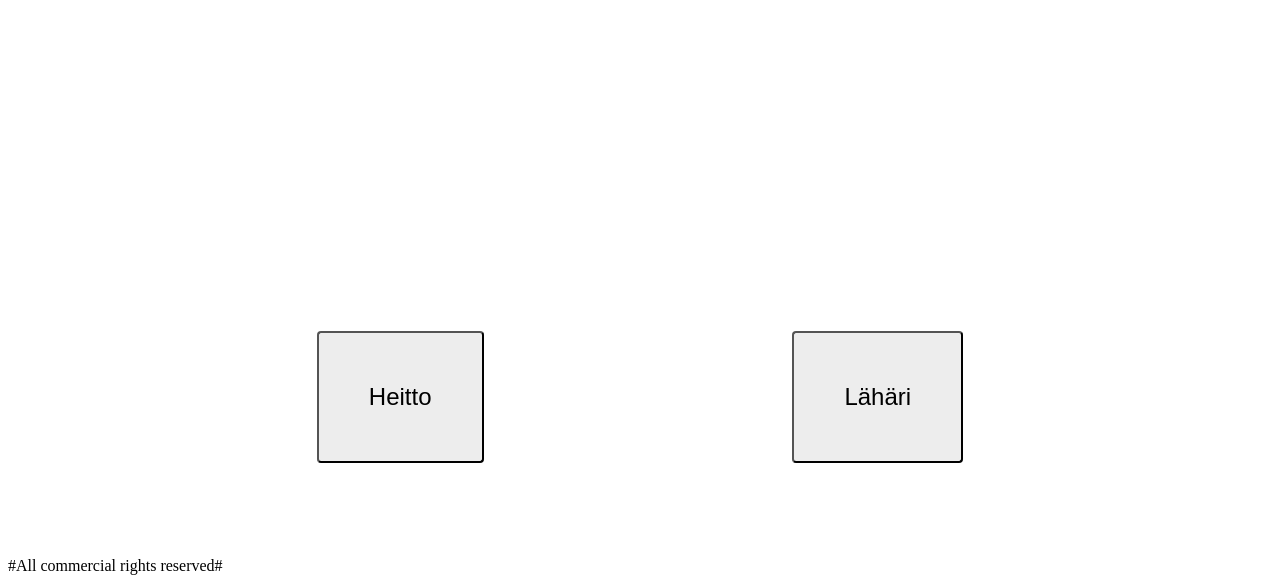
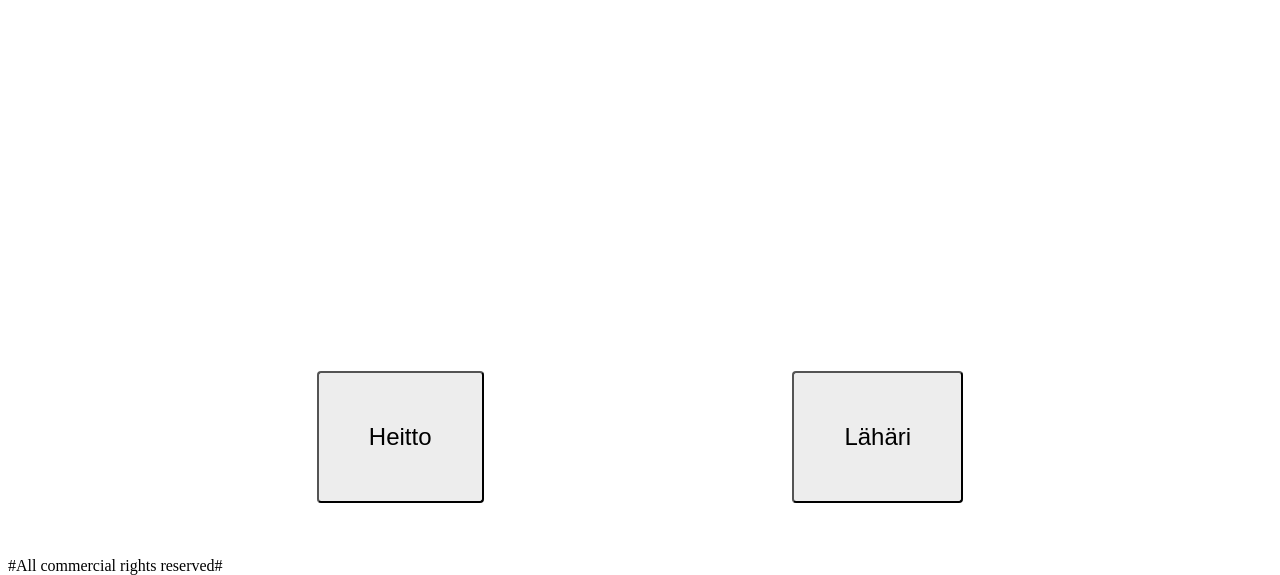
Before and after one commit to Juustonaksumies/juustonaksumies.github.io, a plain HTML site: page index.html in a window 1280 px wide. Shown: the part 251-826 px from the top of the page. Drawn offline with Linux system fonts and the light colour scheme.

Commit message:
Update style.css

```diff
--- a/style.css
+++ b/style.css
@@ -1,6 +1,6 @@
 body {
 	display: grid;
-    grid-template-rows: 10% 20% 30% 40%;
+    grid-template-rows: 10% 30% 30% 30%;
     height: 100vh;
 }
 
```
